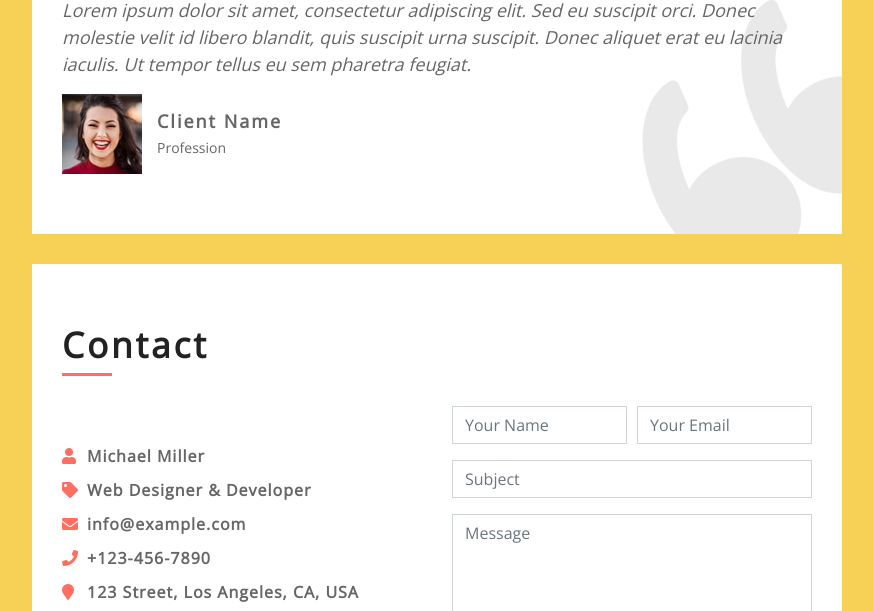
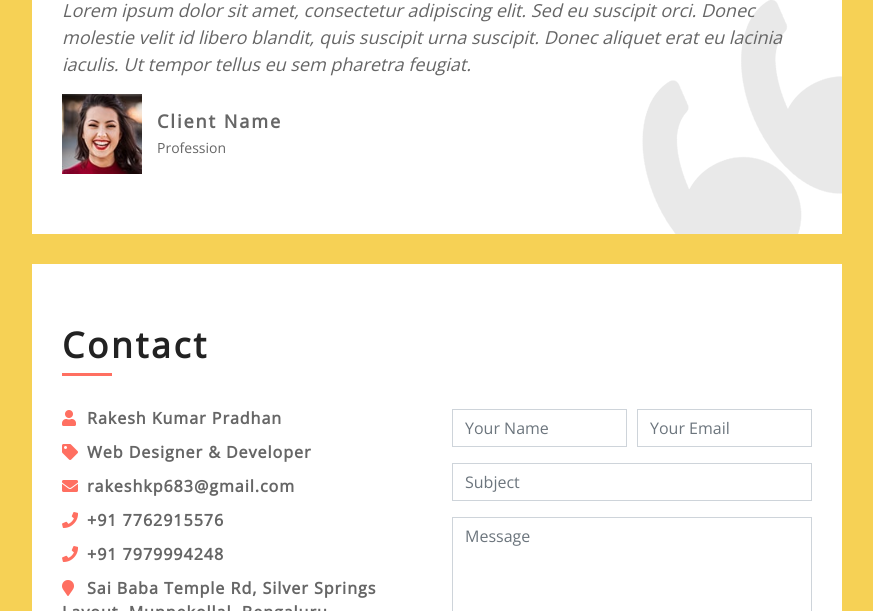
Before and after one commit to rakesh-kumar-pradhan/portfolio, a plain HTML site: page index.html in a window 1280 px wide. Shown: the part 3608-4219 px from the top of the page, without its empty margins (368-1241 px from the left). Drawn offline with nearby package versions, Linux system fonts and the light colour scheme.

Commit message:
updated!!!

```diff
--- a/index.html
+++ b/index.html
@@ -426,11 +426,12 @@
                         <div class="row align-items-center">
                             <div class="col-md-6">
                                 <div class="contact-info">
-                                    <p><i class="fa fa-user"></i>Michael Miller</p>
+                                    <p><i class="fa fa-user"></i>Rakesh Kumar Pradhan</p>
                                     <p><i class="fa fa-tag"></i>Web Designer & Developer</p>
-                                    <p><i class="fa fa-envelope"></i><a href="mailto:info@example.com">info@example.com</a></p>
-                                    <p><i class="fa fa-phone"></i><a href="tel:+1234567890">+123-456-7890</a></p>
-                                    <p><i class="fa fa-map-marker"></i>123 Street, Los Angeles, CA, USA</p>
+                                    <p><i class="fa fa-envelope"></i><a href="mailto:info@example.com">rakeshkp683@gmail.com</a></p>
+                                    <p><i class="fa fa-phone"></i><a href="tel:+917762915576">+91 7762915576</a></p>
+                                    <p><i class="fa fa-phone"></i><a href="tel:+917979994248">+91 7979994248</a></p>
+                                    <p><i class="fa fa-map-marker"></i>Sai Baba Temple Rd, Silver Springs Layout, Munnekollal, Bengaluru, Karnataka 560066.</p>
                                     <div class="social">
                                         <a class="btn" href=""><i class="fab fa-twitter"></i></a>
                                         <a class="btn" href=""><i class="fab fa-facebook-f"></i></a>
```
